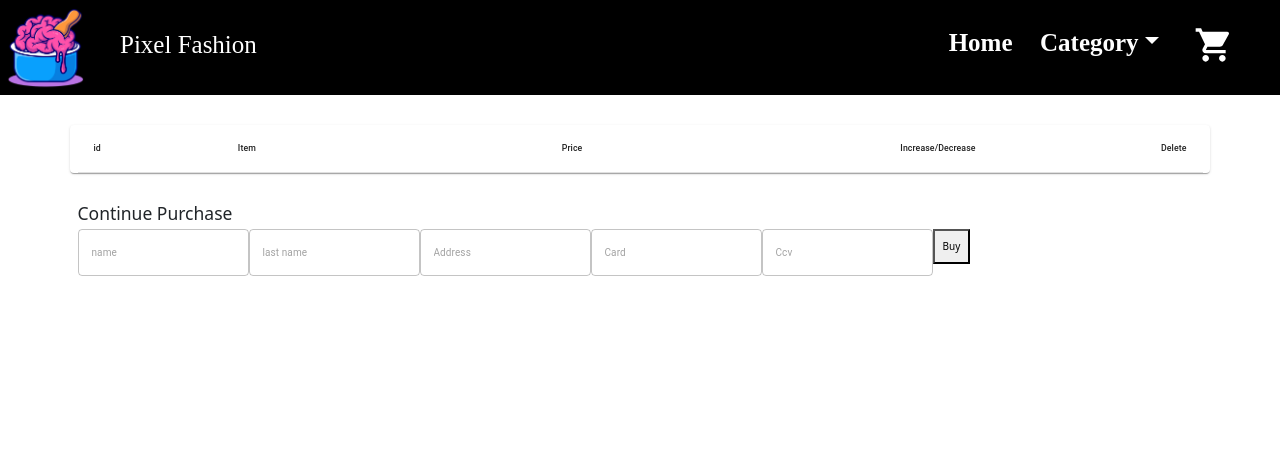
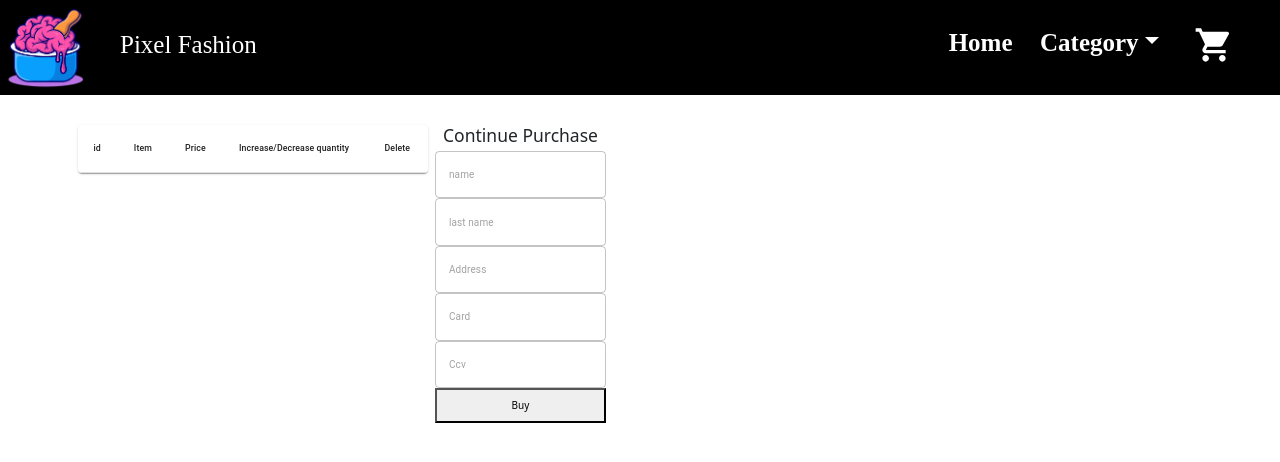
Before and after one commit to dsantucho/PreEntrega1-SANTUCHO, a React (Create React App) app: page /cart in a window 1280 px wide. Shown: the top 462 px of the page. Built offline with nearby package versions, Linux system fonts and the light colour scheme; a web font is replaced by a local one.

Commit message:
Cart con grilla y form OK

```diff
--- a/src/components/FormCart.js
+++ b/src/components/FormCart.js
@@ -18,7 +18,7 @@ const FormCart = () => {
     //guardar data del form
     const [values, setValues] = useState(initialForm)
     //guardar el id de purchase para poder desplegar el mensaje de exito
-    const [pruchaseID, setPurchaseID] = useState('');
+    const [purchaseID, setPurchaseID] = useState('');
 
     //eventos para tomar los valores del form
     const onChange = (e)=>{
@@ -34,9 +34,9 @@ const FormCart = () => {
         setPurchaseID(docRef.id);
     }
   return (
-    <div className='container mt-5'>
-        <h3> Continue Purchase </h3>
-        <form className='formContainer' onSubmit={onSubmit}>
+    <div className='container mt-5 d-flex flex-column'>
+        <h3 className='d-flex align-items-center justify-content-center'> Continue Purchase </h3>
+        <form className='formContainer d-flex flex-column' onSubmit={onSubmit}>
             <TextField placeholder='name' name='name' value={values.name} onChange={onChange}/>
             <TextField placeholder='last name' name='lastName' value={values.lastName} onChange={onChange}/>
             <TextField placeholder='Address' name='address' value={values.address} onChange={onChange}/>
@@ -44,7 +44,8 @@ const FormCart = () => {
             <TextField placeholder='Ccv' name='ccv' value={values.ccv} onChange={onChange}/>
             <button className='btnForm' type='submit'>Buy</button>
         </form>
-        {pruchaseID.length ? <Success/>:null}
+
+        {purchaseID.length ? <Success purchaseID={purchaseID}/>:null}
     </div>
   )
 }
--- a/src/pages/Cart.js
+++ b/src/pages/Cart.js
@@ -18,16 +18,17 @@ const Cart = () => {
     const {methods} = useContext(ItemsContext);
     const data = [1,1,1]
   return (
-    <div>
-      <TableContainer component={Paper} className="container mt-5">
-      <Table sx={{ minWidth: 650 }} aria-label="simple table">
+    <div className='container d-flex'>
+      <div>
+      <TableContainer component={Paper} className=" mt-5">
+      <Table sx={{ minWidth: 350 }} aria-label="simple table">
         <TableHead>
           <TableRow>
             <TableCell>id</TableCell>
             <TableCell align="left">Item</TableCell>
-            <TableCell align="right">Price</TableCell>
-            <TableCell align="right">Increase/Decrease</TableCell>
-            <TableCell align="right">Delete</TableCell>
+            <TableCell align="left">Price</TableCell>
+            <TableCell align="left">Increase/Decrease quantity</TableCell>
+            <TableCell align="left">Delete</TableCell>
           </TableRow>
         </TableHead>
         <TableBody>
@@ -40,15 +41,27 @@ const Cart = () => {
                {item.id}
               </TableCell>
               <TableCell align="left">{item.title}</TableCell>
-              <TableCell align="right">{item.price}</TableCell>
-              <TableCell align="right">sdfsdf</TableCell>
-              <TableCell align="right">IconoDelete</TableCell>
+              <TableCell align="left">{item.quantity*item.price}</TableCell>
+              <TableCell align="left">
+                <div className='d-flex'>
+                  <button className="d-flex button-quantity justify-content-center align-items-center">
+                    +
+                  </button>
+                  <span className="p-4"> {item.quantity} </span>
+                  <button className="d-flex button-quantity justify-content-center align-items-center">
+                    -
+                  </button>
+                </div>
+              </TableCell>
+              <TableCell align="left">X</TableCell>
             </TableRow>
           ))}
         </TableBody>
       </Table>
       </TableContainer>
-      <FormCart/>
+      </div>
+      <div><FormCart/></div>
+
     </div>
 
 
```
Also changed, not shown: src/components/CardItem.js (+13 -6 lines).
